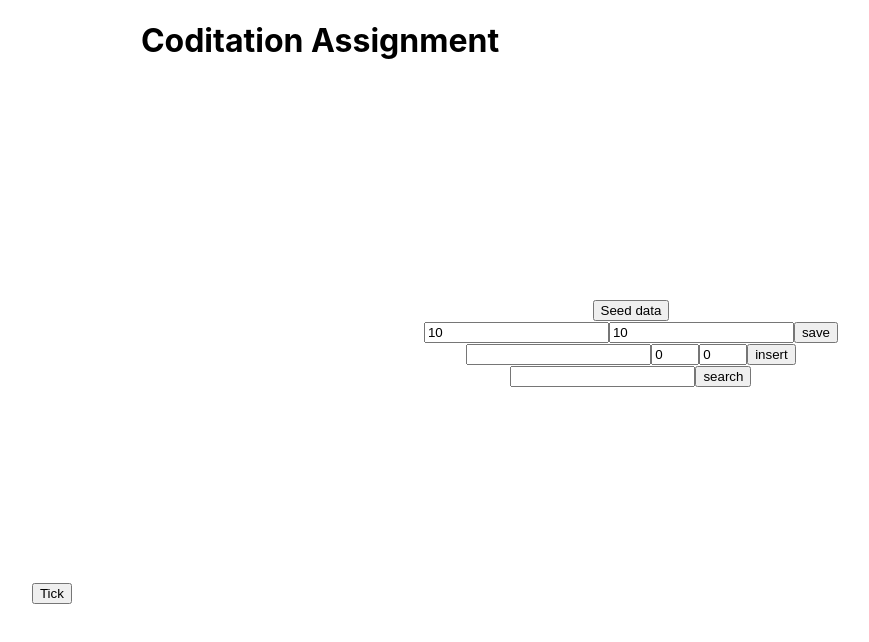
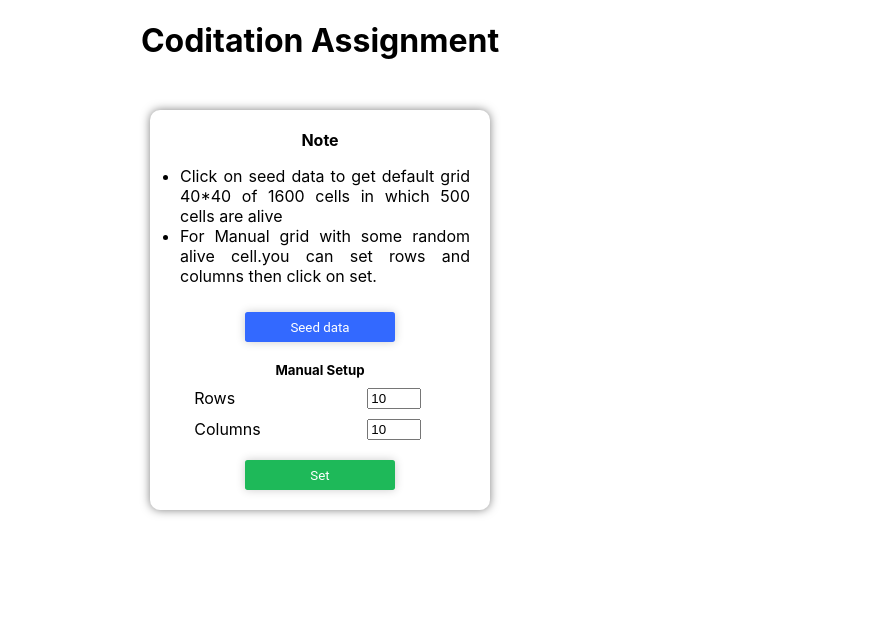
Before and after one commit to rushi1799/coditation-assignment, a React (Create React App) app: page / in a window 1280 px wide. Shown: the top 642 px of the page, without its empty margins (320-1189 px from the left). Built offline with nearby package versions, Linux system fonts and the light colour scheme.

Commit message:
improve ui 1

```diff
--- a/src/App.css
+++ b/src/App.css
@@ -7,3 +7,6 @@
   justify-content: space-evenly;
   align-items: center;
 }
+.App h1 {
+  margin-bottom: 50px;
+}
--- a/src/App.js
+++ b/src/App.js
@@ -4,7 +4,7 @@ import { Board } from "./Board";
 import BoardComponent from "./components/BoardComponent";
 import HandlingOptions from "./components/HandlingOptions";
 import StartOptions from "./components/StartOptions";
-import { arr, rows, cols } from "./seedData";
+import { arr, rows, cols, seeder } from "./seedData";
 
 function App() {
   let b;
@@ -12,6 +12,7 @@ function App() {
   const [grid, setGrid] = useState([]);
   const [search, setSearch] = useState("");
   const [searchResult, setSearchResult] = useState();
+  const [open, setOpen] = useState(true);
 
   const [input, setInput] = useState({
     rows: 10,
@@ -40,14 +41,21 @@ function App() {
     });
     setPrevGrid(b);
     setGrid(b.grid);
+    setOpen((st) => !st);
   };
 
   const setBoard = (e) => {
     e.preventDefault();
     b = new Board(input.rows, input.cols);
     b.setGrid();
+    let arr = seeder(input.rows, input.cols);
+    arr.map((i) => {
+      let temp = i.split("-");
+      b.setCell("", temp[0], temp[1]);
+    });
     setPrevGrid(b);
     setGrid(b.grid);
+    setOpen((st) => !st);
   };
   const handleInsert = (e) => {
     e.preventDefault();
@@ -91,12 +99,14 @@ function App() {
       <h1>Coditation Assignment</h1>
       <div className="Root">
         <div>
+          {open ? (
             <StartOptions
               seed={seed}
               input={input}
               handleChange={handleChange}
               setBoard={setBoard}
             />
+          ) : (
             <HandlingOptions
               input={input}
               search={search}
@@ -105,9 +115,13 @@ function App() {
               handleChange={handleChange}
               handleSearch={handleSearch}
               handleInsert={handleInsert}
+              setOpen={setOpen}
             />
+          )}
         </div>
+        {!open && (
           <BoardComponent grid={grid ? grid : []} handleClick={handleClick} />
+        )}
       </div>
     </div>
   );
--- a/src/components/BoardComponent.jsx
+++ b/src/components/BoardComponent.jsx
@@ -1,27 +1,19 @@
 import React from "react";
-
+import "./styles/BoardComponent.css";
 const BoardComponent = (props) => {
   const { grid } = props;
   return (
     <div>
-      <div
-        style={{
-          width: 500,
-          height: 500,
-          boxSizing: "border-box",
-          display: "flex",
-          flexDirection: "column",
-        }}>
+      <div className="Board">
         {grid.map((row, idx) => (
-          <div key={idx} style={{ display: "flex", width: "100%", flex: 1 }}>
+          <div key={idx} className="Board-row">
             {row.map((col) => (
               <div
                 key={col.name}
                 style={{
-                  flex: 1,
                   background: col.isAlive ? "rgba(0,0,0,0.5)" : "#ccc",
-                  border: "1px solid black",
-                }}></div>
+                }}
+                className="Board-cell"></div>
             ))}
           </div>
         ))}
--- a/src/components/HandlingOptions.jsx
+++ b/src/components/HandlingOptions.jsx
@@ -10,6 +10,7 @@ const HandlingOptions = (props) => {
     handleInsert,
     handleSearch,
     handleChange,
+    setOpen,
   } = props;
   return (
     <div>
@@ -57,6 +58,7 @@ const HandlingOptions = (props) => {
           <p>Alive Neighbors : {searchResult.aliveNeighbor}</p>
         </div>
       )}
+      <button onClick={() => setOpen((st) => !st)}>Close</button>
     </div>
   );
 };
--- a/src/components/StartOptions.jsx
+++ b/src/components/StartOptions.jsx
@@ -1,12 +1,32 @@
 import React from "react";
 import PropTypes from "prop-types";
+import "./styles/StartOptions.css";
 
 const StartOptions = (props) => {
   const { input, handleChange, setBoard, seed } = props;
   return (
-    <div>
-      <button onClick={seed}>Seed data</button>
+    <div className="StartOptions">
+      <div className="StartOptions-note">
+        <h4>Note</h4>
+        <ul>
+          <li>
+            Click on seed data to get default grid 40*40 of 1600 cells in which
+            500 cells are alive
+          </li>
+          <li>
+            For Manual grid with some random alive cell.you can set rows and
+            columns then click on set.
+          </li>
+        </ul>
+      </div>
+      <button onClick={seed} className="seed-btn">
+        Seed data
+      </button>
+      <h5>Manual Setup </h5>
+
       <form onSubmit={(e) => setBoard(e)}>
+        <div className="form-group">
+          <label>Rows</label>
           <input
             type="number"
             name="rows"
@@ -14,6 +34,9 @@ const StartOptions = (props) => {
             min={3}
             onChange={(e) => handleChange(e)}
           />
+        </div>
+        <div className="form-group">
+          <label>Columns</label>
           <input
             type="number"
             name="cols"
@@ -21,7 +44,10 @@ const StartOptions = (props) => {
             min={3}
             onChange={(e) => handleChange(e)}
           />
-        <button type="submit">save</button>
+        </div>
+        <button type="submit" className="set-btn">
+          Set
+        </button>
       </form>
     </div>
   );
--- /dev/null
+++ b/src/components/styles/BoardComponent.css
@@ -0,0 +1,16 @@
+.Board {
+  width: 500px;
+  height: 500px;
+  box-sizing: border-box;
+  display: flex;
+  flex-direction: column;
+}
+.Board-row {
+  display: flex;
+  width: 100%;
+  flex: 1;
+}
+.Board-cell {
+  flex: 1;
+  border: 1px solid black;
+}
--- /dev/null
+++ b/src/components/styles/StartOptions.css
@@ -0,0 +1,61 @@
+.StartOptions {
+  display: flex;
+  flex-direction: column;
+  width: 300px;
+  padding: 20px;
+  box-shadow: 0 0 10px rgba(0, 0, 0, 0.5);
+  border-radius: 10px;
+  align-items: center;
+}
+.form-group {
+  display: flex;
+  justify-content: space-between;
+  margin-bottom: 10px;
+  width: 90%;
+}
+
+.form-group input {
+  width: 20%;
+}
+
+.seed-btn {
+  width: 150px;
+  height: 30px;
+  margin-bottom: 20px;
+  color: #fff;
+  background: #3369ff;
+  font-weight: 400;
+  font-family: "Roboto", sans-serif;
+  border-radius: 0.2em;
+  border: none;
+  box-shadow: 0 0 10px rgba(0, 0, 0, 0.2);
+}
+.set-btn {
+  width: 150px;
+  height: 30px;
+  margin-top: 10px;
+  color: #fff;
+  background: #1eb959;
+  font-weight: 400;
+  font-family: "Roboto", sans-serif;
+  border-radius: 0.2em;
+  border: none;
+  box-shadow: 0 0 10px rgba(0, 0, 0, 0.2);
+}
+
+.StartOptions h5,
+h4 {
+  margin: 0px;
+  margin-bottom: 10px;
+}
+
+.StartOptions-note {
+  margin-bottom: 10px;
+}
+li {
+  text-align: justify;
+}
+ul {
+  padding: 0px;
+  padding-left: 10px;
+}
--- a/src/seedData.js
+++ b/src/seedData.js
@@ -1,14 +1,12 @@
 let rows = 40;
 let cols = 40;
 let arr = [];
-let count = 0;
 
-const random = () => {
+const random = (rows = 40, cols = 40) => {
   let i = Math.floor(Math.random() * rows);
   let j = Math.floor(Math.random() * cols);
   if (arr.includes(`${i}-${j}`)) {
-    count++;
-    random();
+    random(rows, cols);
   }
 
   return `${i}-${j}`;
@@ -18,4 +16,13 @@ for (let i = 0; i < 500; i++) {
   arr.push(random());
 }
 
-export { arr, rows, cols };
+const seeder = (x, y) => {
+  let j = (x * y) / 3;
+  let arr = [];
+  for (let i = 0; i < j; i++) {
+    arr.push(random(x, y));
+  }
+  return arr;
+};
+
+export { arr, rows, cols, seeder };
```
Also changed, not shown: src/components/styles/HandlingOptions.css (added). Lines whose indentation alone changed are shown as unchanged.
